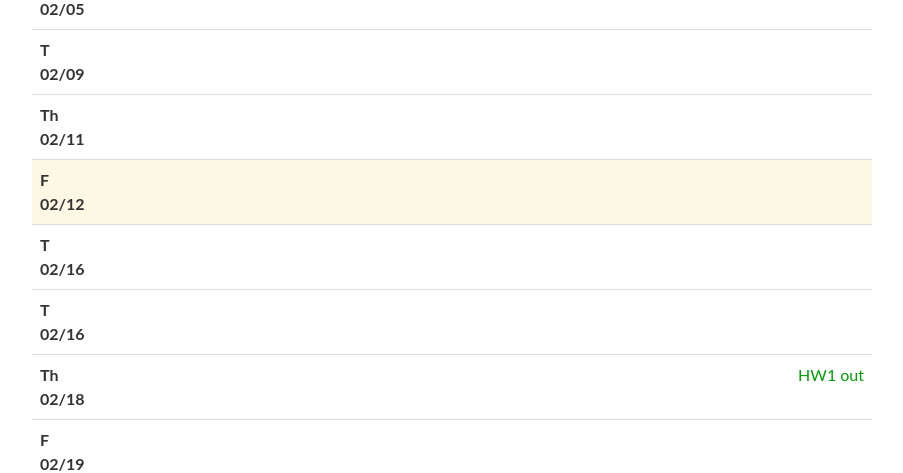
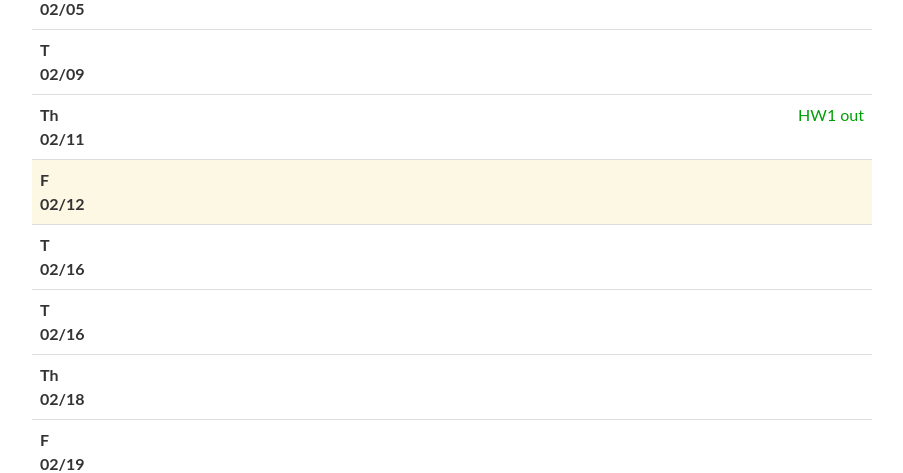
Before and after one commit to cmudeeprl/403_website, a Jekyll site: the page built from _pages/lectures.md, in a window 1280 px wide and 900 px high. Shown: the part 379-852 px from the top of the window, without its empty margins (188-1091 px from the left). Built offline with Jekyll 4.4.1, drawn with Linux system fonts in a browser that asks for light colours; nearby versions of some CDN libraries; comment, search, counter and statistics services are not loaded.

Commit message:
fix: hw1 release date

```diff
--- a/_data/lectures.yml
+++ b/_data/lectures.yml
@@ -69,7 +69,7 @@
   readings:
     - <a href="http://incompleteideas.net/book/RLbook2018.pdf" target="_blank">S & B Textbook</a>, Ch2 2.1 - 2.7
     - Russo et al. <a href="https://arxiv.org/abs/1707.02038" target="_blank">A Tutorial on Thompson Sampling</a>, Ch1 - Ch4, Optional After Ch4
-  logistics:
+  logistics: <span class="event">HW1 out</span> <br>
 
 - date: F 02/12
   lecturer:
@@ -144,7 +144,7 @@
     - Ding et al. <a href="https://arxiv.org/pdf/1906.05838.pdf" target="_blank">Goal-conditioned imitation learning</a>
     - Background Material - <a href="https://www.deeplearningbook.org/" target="blank"> G, B & C Textbook</a> Ch20, Section 20.10.4
     - Goodfellow et al. <a href="https://papers.nips.cc/paper/5423-generative-adversarial-nets.pdf" target="_blank">Generative Adversarial Nets</a>
-  logistics: <span class="event">HW1 out</span> <br>
+  logistics:
 
 - date: F 02/19
   lecturer:
```
